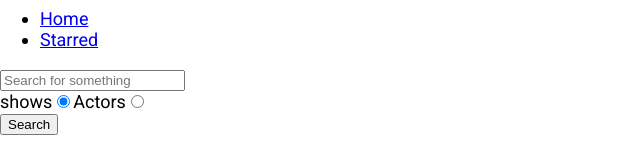
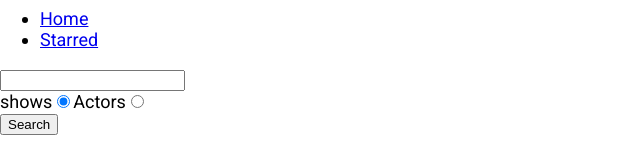
Before and after one commit to Aditya-1510/Box-office-app, a React (Create React App) app: page / in a window 1280 px wide. Shown: the part 161-321 px from the top of the page, without its empty margins (0-640 px from the left). Built offline with nearby package versions, Linux system fonts and the light colour scheme.

Commit message:
create two more hooks

```diff
--- a/src/misc/custome-hooks.js
+++ b/src/misc/custome-hooks.js
@@ -1,5 +1,5 @@
-import { useReducer, useEffect } from 'react';
-
+import { useReducer, useEffect, useState } from 'react';
+import { apiGet } from './config';
 function showReducer(prevState, action) {
   switch (action.type) {
     case 'ADD': {
@@ -31,3 +31,62 @@
 export function useShow(key = 'shows') {
   return usePersistedReducer(showReducer, [], key);
 }
+
+export function useLastQuery(key = 'lastQuery') {
+  const [input, setInput] = useState(() => {
+    const persisted = sessionStorage.getItem(key);
+
+    return persisted ? JSON.parse(persisted) : ' ';
+  });
+  const setPersistedInput = newState => {
+    setInput(newState);
+    sessionStorage.setItem(key, JSON.stringify(newState));
+  };
+
+  return [input, setPersistedInput];
+}
+
+const reducer = (prevState, action) => {
+  switch (action.type) {
+    case 'FETCH_SUCCESS': {
+      return { isLoading: false, error: null, show: action.show };
+    }
+
+    case 'FETCH_FAILED': {
+      return { ...prevState, isLoading: false, error: action.error };
+    }
+
+    default:
+      return prevState;
+  }
+};
+
+export function useShows(showId) {
+  const [state, dispatch] = useReducer(reducer, {
+    show: null,
+    isLoading: true,
+    error: null,
+  });
+
+  useEffect(() => {
+    let isMounted = true;
+
+    apiGet(`/shows/${showId}?embed[]=seasons&embed[]=cast`)
+      .then(results => {
+        if (isMounted) {
+          dispatch({ type: 'FETCH_SUCCESS', show: results });
+        }
+      })
+      .catch(err => {
+        if (isMounted) {
+          dispatch({ type: 'FETCH_FAILED', error: err.message });
+        }
+      });
+
+    return () => {
+      isMounted = false;
+    };
+  }, [showId]);
+
+  return state;
+}
--- a/src/pages/Home.js
+++ b/src/pages/Home.js
@@ -3,9 +3,10 @@
 import { apiGet } from '../misc/config';
 import ShowGrid from '../components/show/ShowGrid';
 import ActorGrid from '../components/actor/ActorGrid';
+import { useLastQuery } from '../misc/custome-hooks';
 
 function Home() {
-  const [input, setInput] = useState('');
+  const [input, setInput] = useLastQuery();
   const [results, setResults] = useState(null);
   const [searchOption, setsearchOption] = useState('shows');
   const isShowSearch = searchOption === 'shows';
--- a/src/pages/Show.js
+++ b/src/pages/Show.js
@@ -1,61 +1,17 @@
 /* eslint-disable no-undef */
-import React, { useEffect, useReducer } from 'react';
+
 import { useParams } from 'react-router-dom';
-import { apiGet } from '../misc/config';
 import ShowMainData from '../components/show/ShowMainData';
 import Details from '../components/show/Details';
 import Season from '../components/show/Seasons';
 import Cast from '../components/show/Cast';
 import { InfoBlock, ShowPageWrapper } from './Show.styled';
-
-const reducer = (prevState, action) => {
-  switch (action.type) {
-    case 'FETCH_SUCCESS': {
-      return { isLoading: false, error: null, show: action.show };
-    }
-    case 'FETCH_FAILED': {
-      return { ...prevState, isLoading: false, error: action.error };
-    }
-
-    default:
-      return prevState;
-  }
-};
-
-const initialState = {
-  show: null,
-  isLoading: true,
-  error: null,
-};
+import { useShows } from '../misc/custome-hooks';
 
 function Show() {
   const { id } = useParams();
 
-  const [{ show, isLoading, error }, dispatch] = useReducer(
-    reducer,
-    initialState
-  );
-
-  useEffect(() => {
-    let isMounted = true;
-
-    apiGet(`/shows/${id}?embed[]=seasons&embed[]=cast`)
-      .then(results => {
-        if (isMounted) {
-          dispatch({ type: 'FETCH_SUCCESS', show: results });
-        }
-      })
-      .catch(err => {
-        if (isMounted) {
-          dispatch({ type: 'FETCH_FAILED', error: err.message });
-        }
-      });
-
-    return () => {
-      isMounted = false;
-    };
-  }, [id]);
-  console.log('show', show);
+  const { show, isLoading, error } = useShows(id);
 
   if (isLoading) {
     return <div>Data is being Loading</div>;
```
